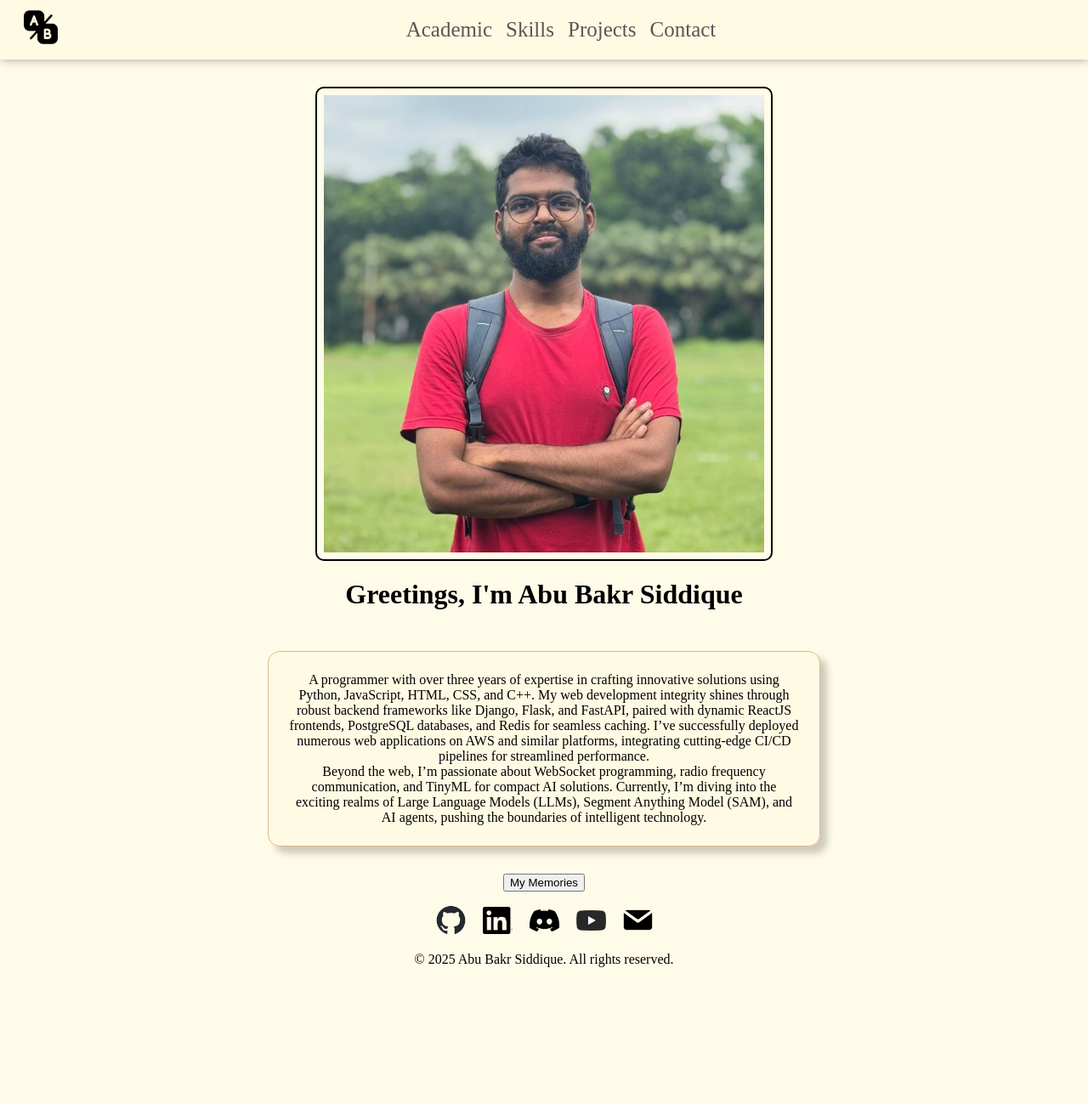
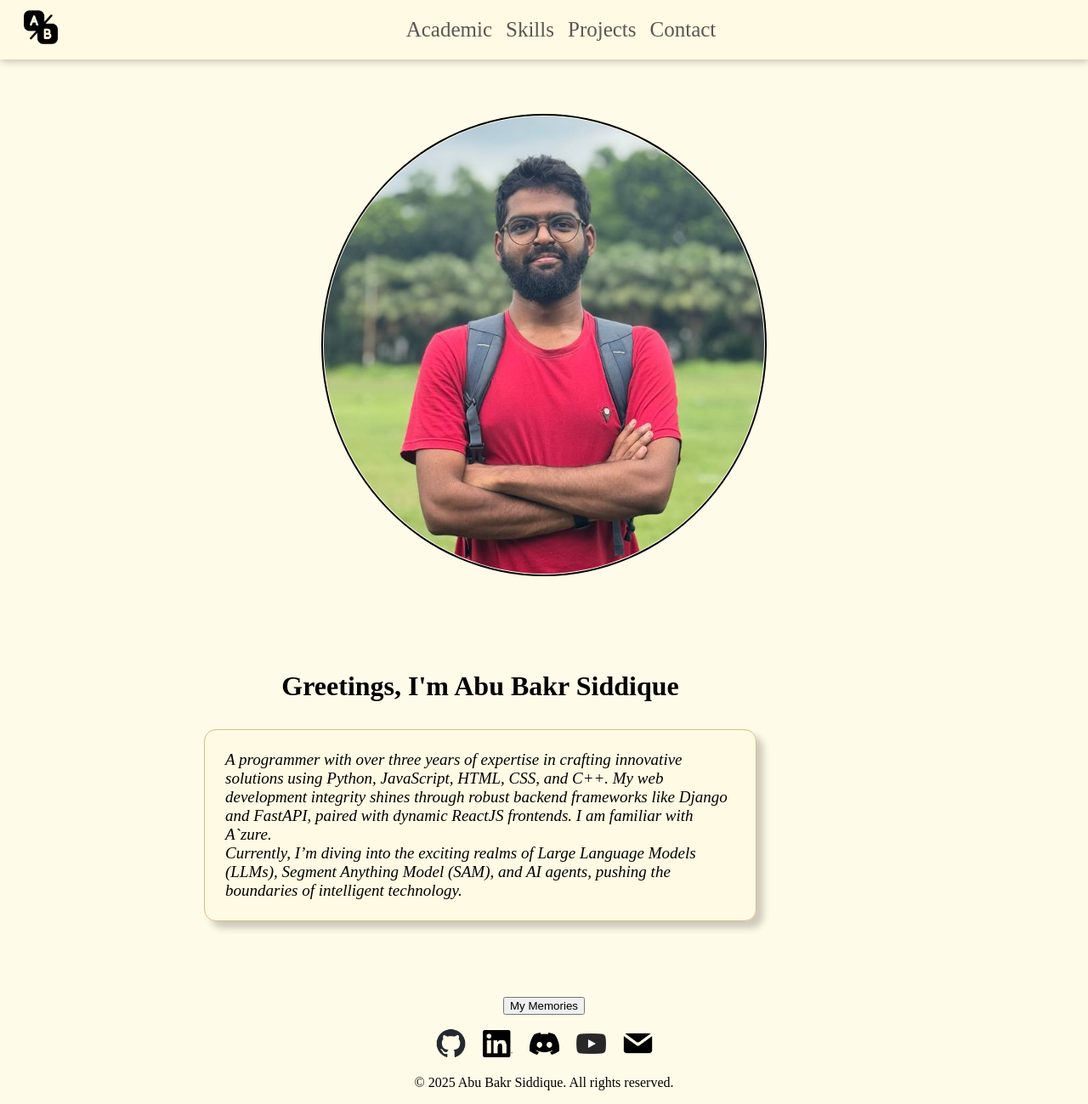
Before and after one commit to AbuBakrSiddique00/abubakrsiddique00.github.io, a plain HTML site: page index.html in a window 1280 px wide. Shown: the whole page at 85% size. Before the commit the page ends 1154 px from the top, so only its background shows below. Drawn offline with Linux system fonts and the light colour scheme.

Commit message:
Home page Modified 'image and text side by side'

```diff
--- a/index.html
+++ b/index.html
@@ -22,25 +22,22 @@
         </ul>
     </div>
 
-    <div class="images" style="margin-top: 32px;">
+
+
+    <div style="display: flex; flex-wrap: wrap; justify-content: center; margin-top: 32px;">
+        <div class="images" style="margin-top: 32px;">
         <img src="/media/abs.png">
-    </div>
+        </div>
 
-    <div class="align-center">
-        <h1>Greetings, I'm Abu Bakr Siddique</h1>
-        <div class="projects-grid">
-            <p class="project-block" style="width: 600px;">
+        <div style="margin-right: 150px; margin-top: 90px;">
+            <h1 class="align-center">Greetings, I'm Abu Bakr Siddique</h1>
+            <p class="project-block" style="width: 600px; font-size: 19px; margin-top: 32px; font-style: italic;">
                 A programmer with over three years of expertise in crafting
                 innovative solutions using Python, JavaScript, HTML, CSS, and C++. My web development integrity shines
-                through robust backend frameworks like Django, Flask, and FastAPI, paired with dynamic ReactJS
-                frontends,
-                PostgreSQL databases, and Redis for seamless caching. I’ve successfully deployed numerous web
-                applications
-                on AWS and similar platforms, integrating cutting-edge CI/CD pipelines for streamlined performance.
+                through robust backend frameworks like Django and FastAPI, paired with dynamic ReactJS
+                frontends. I am familiar with A`zure.
                 <br>
-                Beyond the web, I’m passionate about WebSocket programming, radio frequency communication, and TinyML
-                for
-                compact AI solutions. Currently, I’m diving into the exciting realms of Large Language Models (LLMs),
+                Currently, I’m diving into the exciting realms of Large Language Models (LLMs),
                 Segment Anything Model (SAM), and AI agents, pushing the boundaries of intelligent technology.
 
             </p>
@@ -49,37 +46,38 @@
 
     </div>
 
+    <div style="margin-top: 70px;">
     <div style="text-align: center; margin: 16px;">
-        <a href="https://www.notion.so/23c6b8b5935480238f48c6b14c7d600b?v=23c6b8b5935480de8811000cb4d26977">
+        <a href="https://www.notion.so/23c6b8b5935480238f48c6b14c7d600b?v=23c6b8b5935480de8811000cb4d26977" target="_blank">
             <button>My Memories</button>
         </a>
     </div>
 
-    <div>
+        <div>
             <div class="icons">
                 <div>
-                    <a href="https://github.com/AbuBakrSiddique00">
+                    <a href="https://github.com/AbuBakrSiddique00" target="_blank">
                         <img src="media/github.png">
                     </a>
                 </div>
                 <div>
-                    <a href="https://www.linkedin.com/in/abu-bakr-siddique-602190286/">
+                    <a href="https://www.linkedin.com/in/abu-bakr-siddique-602190286/" target="_blank">
                         <img src="media/linkedin.png">
                     </a>
                 </div>
                 <div>
-                    <a href="https://discordapp.com/users/dopamime_16">
+                    <a href="https://discordapp.com/users/dopamime_16" target="_blank">
                         <img src="media/Discord.png">
                     </a>
                 </div>
                 <div>
 
-                    <a href="https://www.youtube.com/channel/UCn3Hy3i4MWtsrQvLLq_ASaw">
+                    <a href="https://www.youtube.com/channel/UCn3Hy3i4MWtsrQvLLq_ASaw" target="_blank">
                         <img src="media/youtube.png">
                     </a>
                 </div>
                 <div>
-                    <a href="mailto:abubackersiddique29@gmail.com">
+                   <a href="https://mail.google.com/mail/?view=cm&fs=1&to=abubackersiddique29@gmail.com" target="_blank">
                         <img src="media/mail.png">
                     </a>
                 </div>
@@ -87,6 +85,7 @@
             </div>
         <p class="align-center">&copy; 2025 Abu Bakr Siddique. All rights reserved.</p>
     </div>
+</div>
 
 </body>
 
--- a/styles/header.css
+++ b/styles/header.css
@@ -23,7 +23,6 @@
 }
 
 .header-nav a {
-
     color: rgb(90, 86, 86);
     text-decoration: solid;
     font-size: 25px;
--- a/styles/main.css
+++ b/styles/main.css
@@ -7,17 +7,19 @@ body {
 .images {
     border: 2px solid black;
     display: flex;
-    border-radius: 10px;
-    padding: 8px;
-    justify-content: center;
-    align-items: center;
+    border-radius: 50%;
+    padding: 1px;
+    /* justify-content: center; */
+    /* align-items: center; */
     width: fit-content;
     margin: 0 auto;
 }
 
 .images img {
     max-width: 100%;
+    border-radius: 50%;
     height: auto;
+    object-fit: cover;
     /* display: inline-block; */
 }
 
@@ -27,7 +29,7 @@ body {
 
 .projects-grid {
     display: flex;
-    /* flex-wrap: wrap; */
+    flex-wrap: wrap;
     gap: 24px;
     justify-content: center;
     margin-top: 32px;
@@ -42,11 +44,12 @@ body {
     box-shadow: 8px 8px 8px  rgba(0, 0, 0, .2);
     color: black;
     transition: transform 0.3s;
+    /* text-size-adjust: large; */
 }
 
 .project-block:hover {
     transform: translateY(-5px) scale(1.03);
-    box-shadow: 4px 8px 16px rgba(3, 68, 79, 0.18);
+    box-shadow: 8px 8px 16px rgba(3, 68, 79, 0.18);
     border-color: burlywood;
     cursor: pointer;
 }
```
Also changed, not shown: contact.html (+5 -5 lines).
